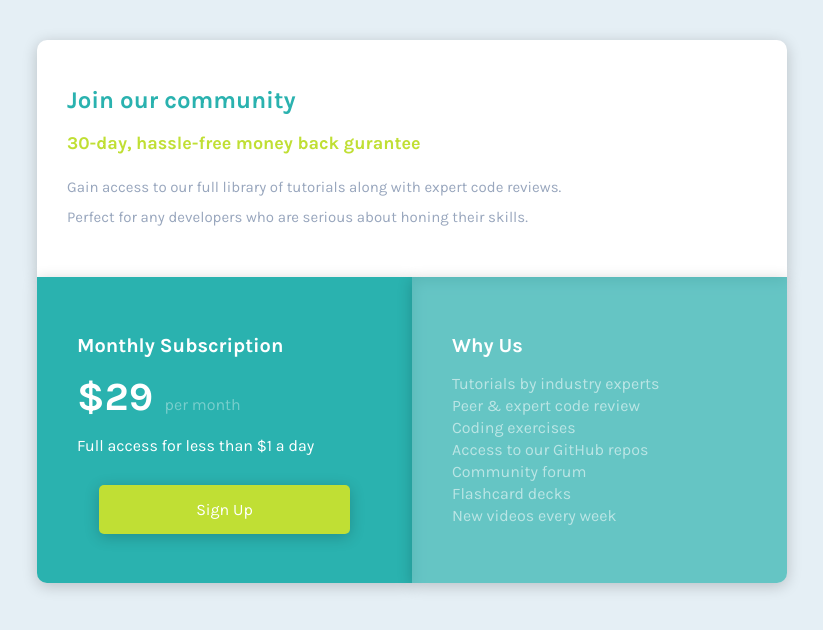
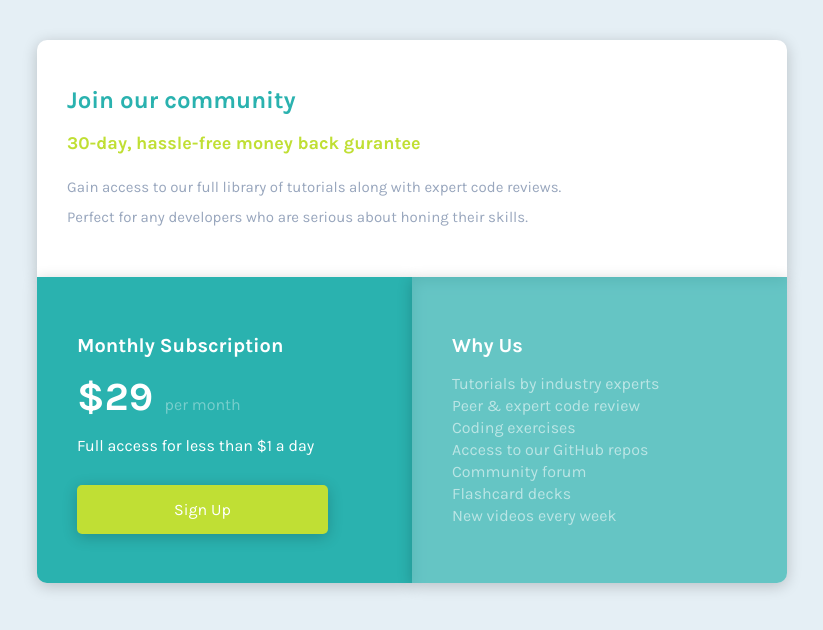
Before and after one commit to webstormcam/Single_Price_Component, a plain HTML site: page index.html in a window 1536 px wide. Shown: the whole page, without its empty margins (356-1179 px from the left). Drawn offline with Linux system fonts and the light colour scheme.

Commit message:
Update style.css

```diff
--- a/style.css
+++ b/style.css
@@ -133,6 +133,10 @@ h1{
       flex-direction: row;
   }
 
+  #buttondiv{
+justify-content: flex-start;
+  }
+
   .part2{
     border-bottom-left-radius: 10px;
     padding: 40px;
```
